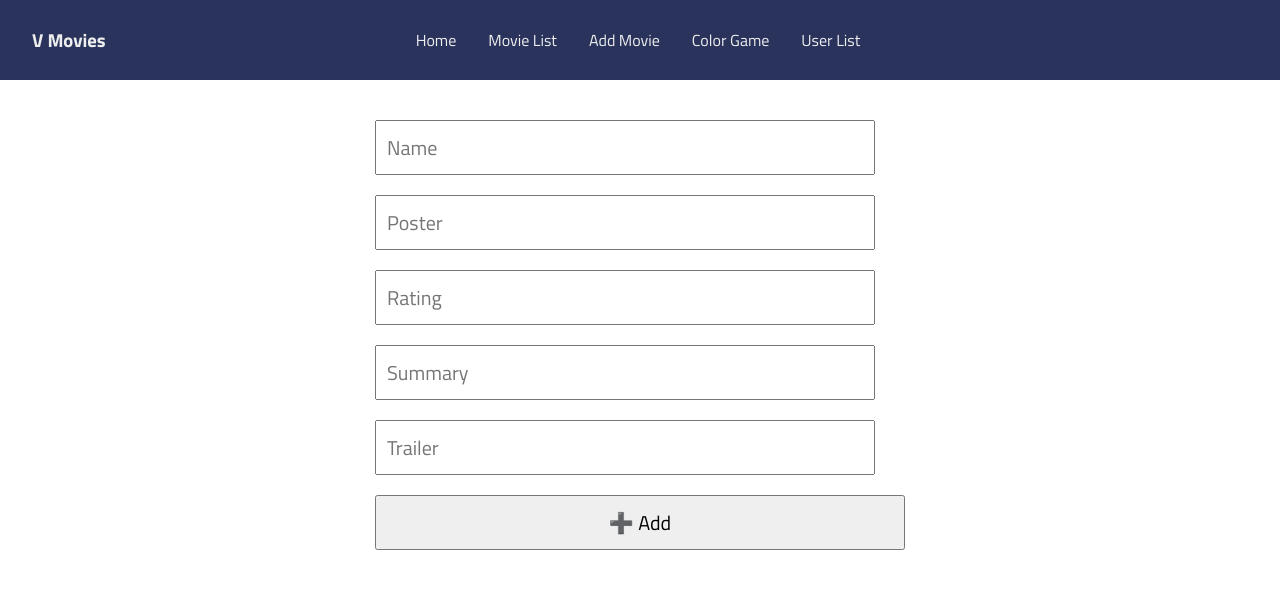
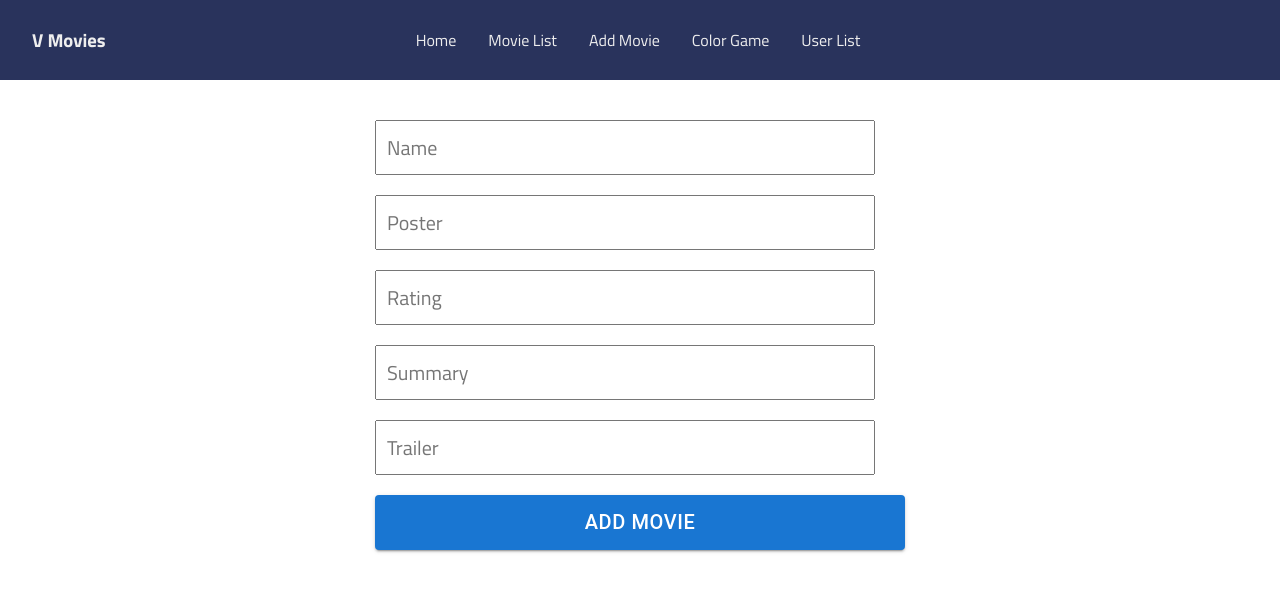
Before and after one commit to mvigneshvikee/react-movie-project, a React (Vite) app: page /movies/new in a window 1280 px wide. Shown: the top 592 px of the page. Built offline with nearby package versions, Linux system fonts and the light colour scheme.

Commit message:
import MUI package

```diff
--- a/src/pages/AddMovie.jsx
+++ b/src/pages/AddMovie.jsx
@@ -1,5 +1,7 @@
 import { useState } from "react";
 import { useNavigate } from "react-router";
+import Stack from "@mui/material/Stack";
+import Button from "@mui/material/Button";
 
 export function AddMovie() {
   const [name, setName] = useState("");
@@ -83,7 +85,13 @@ export function AddMovie() {
       {/* Task 3.2 - Add the color to the list */}
       {/* Existing Colors + New Color */}
       {/* submit -> onSubmit event triggered */}
-      <button type="submit">➕ Add</button>
+      {/* <button type="submit">➕ Add</button> */}
+      <Button type="submit" variant="contained">
+        Add Movie
+      </Button>
+      {/* <Button color="error" type="submit" variant="contained">
+        ➕ Add
+      </Button> */}
     </form>
   );
 }
```
